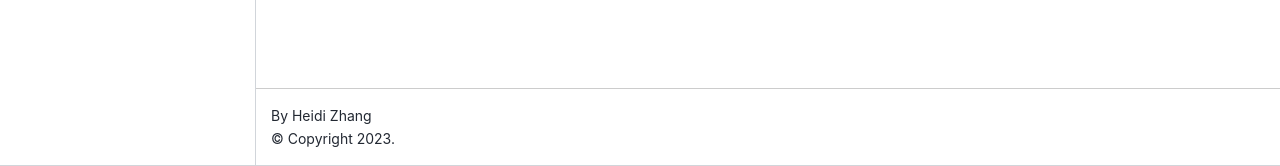
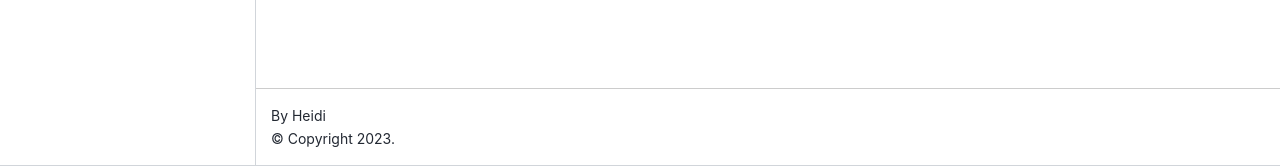
Before and after one commit to xiaoxin556/xiaoxin556.github.io, a Jupyter Book: the page built from lecture_16_example.ipynb, in a window 1280 px wide. Shown: the part 734-900 px from the top of the page. Built offline with Jupyter Book 1.0.4 settings and Sphinx 7.4.7 and the Sphinx Book theme 1.1.4, drawn with Linux system fonts in a browser that asks for light colours; comment, search, counter and statistics services are not loaded.

Commit message:
Updating lab8

```diff
--- a/_config.yml
+++ b/_config.yml
@@ -1,9 +1,9 @@
 # https://jupyterbook.org/customize/config.html
 
 title: "Heidi's Portfolio"
-author: Heidi Zhang
+author: Heidi
 
-# https://jupyterbook.org/en/stable/structure/configure.html#disable-building-files-that-arent-in-the-table-of-contents
+# https://jupyterbook.org/v1/structure/configure.html#disable-building-files-that-arent-in-the-table-of-contents
 only_build_toc_files: true
 exclude_patterns:
   - .github/*
@@ -17,7 +17,7 @@
   config:
     # https://myst-parser.readthedocs.io/en/latest/syntax/cross-referencing.html#implicit-targets
     myst_heading_anchors: 4
-    # https://jupyterbook.org/en/stable/interactive/interactive.html#plotly
+    # https://jupyterbook.org/v1/interactive/interactive.html#plotly
     html_js_files:
       - https://cdnjs.cloudflare.com/ajax/libs/require.js/2.3.7/require.min.js
     suppress_warnings: ["mystnb.unknown_mime_type"]
--- a/requirements.txt
+++ b/requirements.txt
@@ -5,3 +5,5 @@
 # needed for plotly
 nbformat
 statsmodels
+
+jupyter-book==1.*
```
Also changed, not shown: 1 other file.
